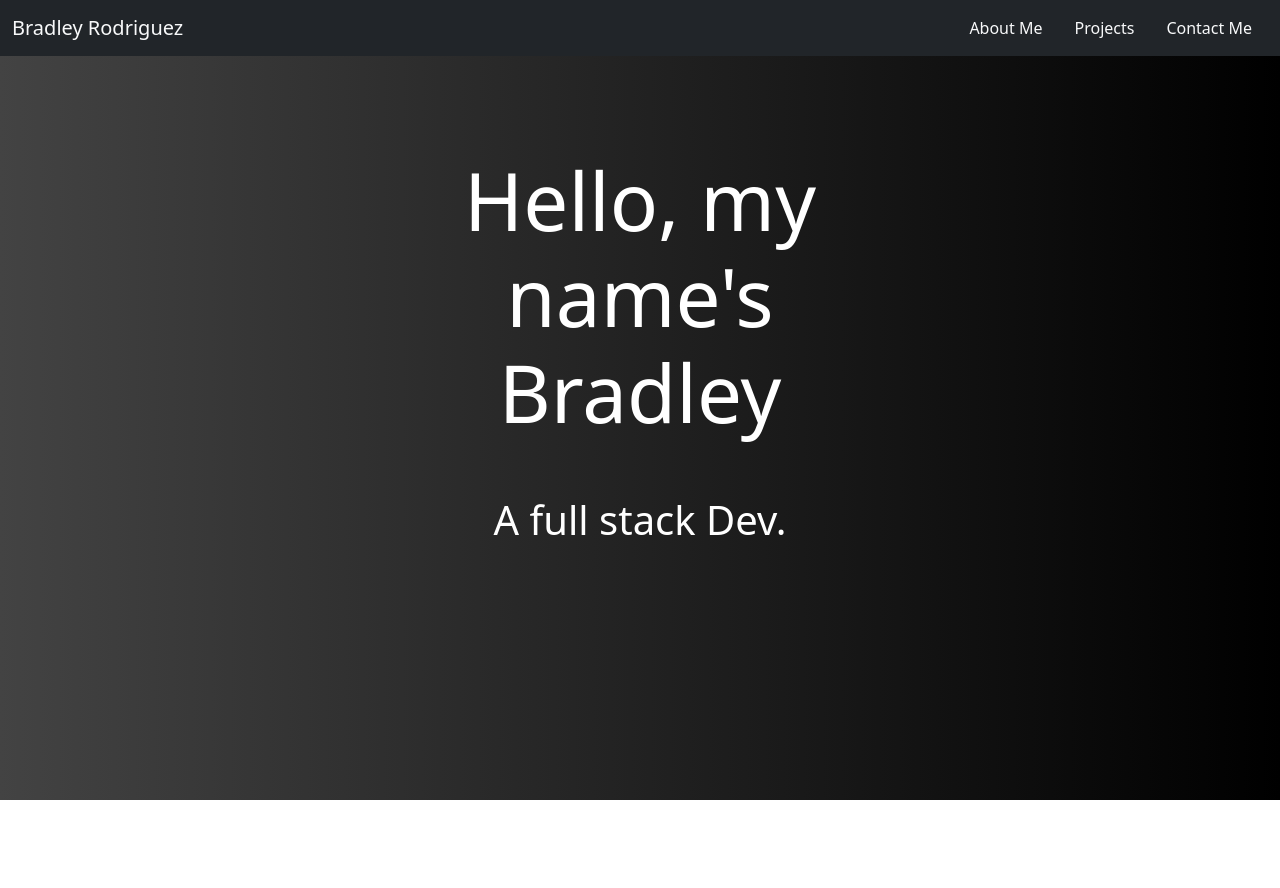
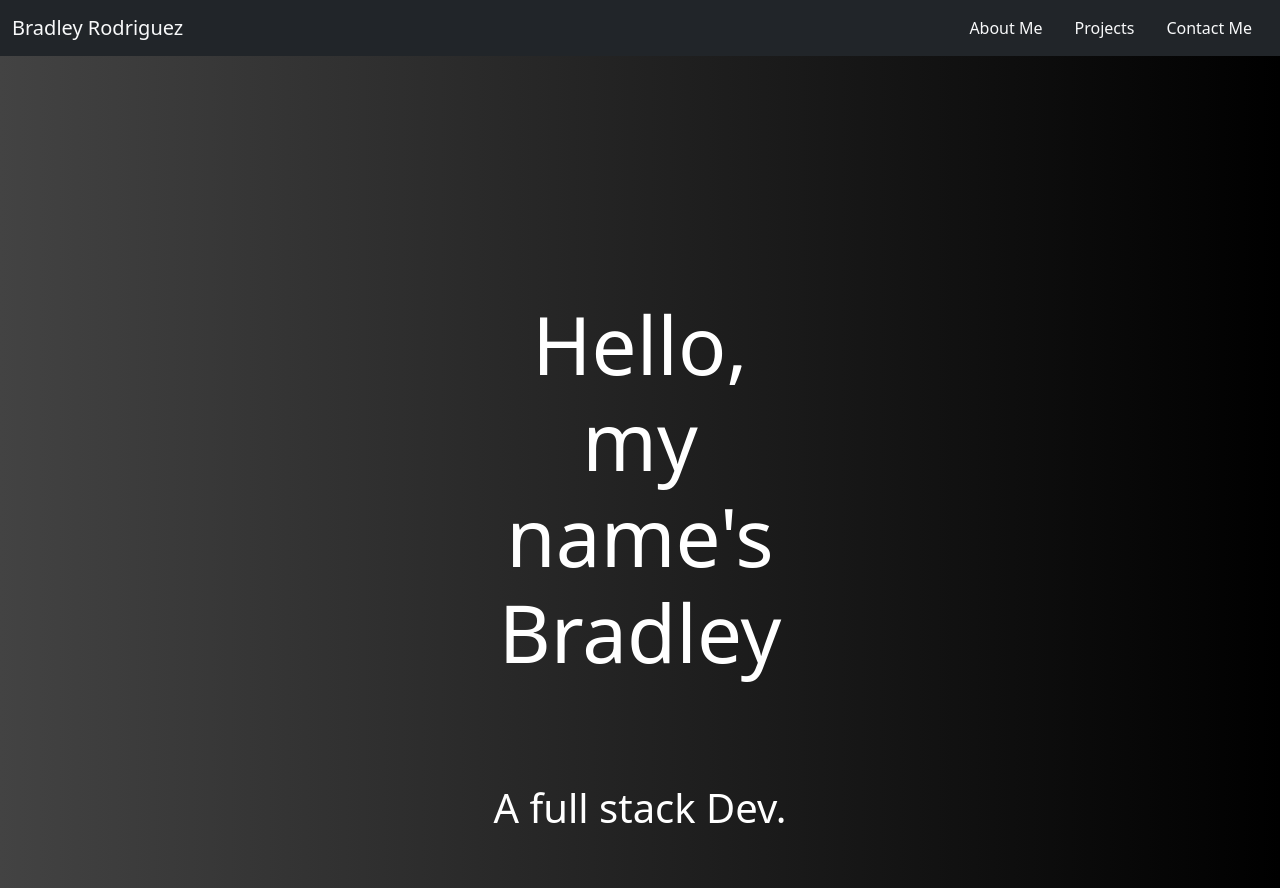
Before and after one commit to HeyItsBradley/newPortfolio, a React (Create React App) app in the folder my-app/: page / in a window 1280 px wide. Before the commit the page ends 800 px from the top, so only its background shows below. Built offline with nearby package versions, Linux system fonts and the light colour scheme.

Commit message:
made changes to the landing page

```diff
--- a/my-app/package.json
+++ b/my-app/package.json
@@ -3,6 +3,9 @@
   "version": "0.1.0",
   "private": true,
   "dependencies": {
+    "@fortawesome/fontawesome-svg-core": "^6.2.1",
+    "@fortawesome/free-solid-svg-icons": "^6.2.1",
+    "@fortawesome/react-fontawesome": "^0.2.0",
     "@testing-library/jest-dom": "^5.16.5",
     "@testing-library/react": "^13.4.0",
     "@testing-library/user-event": "^13.5.0",
--- a/my-app/src/App.css
+++ b/my-app/src/App.css
@@ -9,3 +9,7 @@
 .navText {
   font-size: 1rem;
 }
+
+footer {
+  background-color: #3e4551;
+}
--- /dev/null
+++ b/my-app/src/components/AboutMe.js
@@ -0,0 +1,5 @@
+import React from "react";
+
+function AboutMe() {}
+
+export default AboutMe;
--- a/my-app/src/components/LandingPage.js
+++ b/my-app/src/components/LandingPage.js
@@ -2,8 +2,8 @@
 
 function LandingPage() {
   return (
-    <div>
-      <div className="container-fluid mt-5">
+    <div className="p-5">
+      <div className="container-fluid mt-5 p-5">
         <div className="row justify-content-center text-center mt-5">
           <h1 className="col-lg-4 text-white mainText mt-5">
             Hello, my name's Bradley
--- a/my-app/src/index.js
+++ b/my-app/src/index.js
@@ -2,6 +2,7 @@
 import ReactDOM from "react-dom/client";
 import "./index.css";
 import App from "./App";
+
 
 const root = ReactDOM.createRoot(document.getElementById("root"));
 root.render(
```
Also changed, not shown: 1 other file (tests, documents, lock files or other folders).
